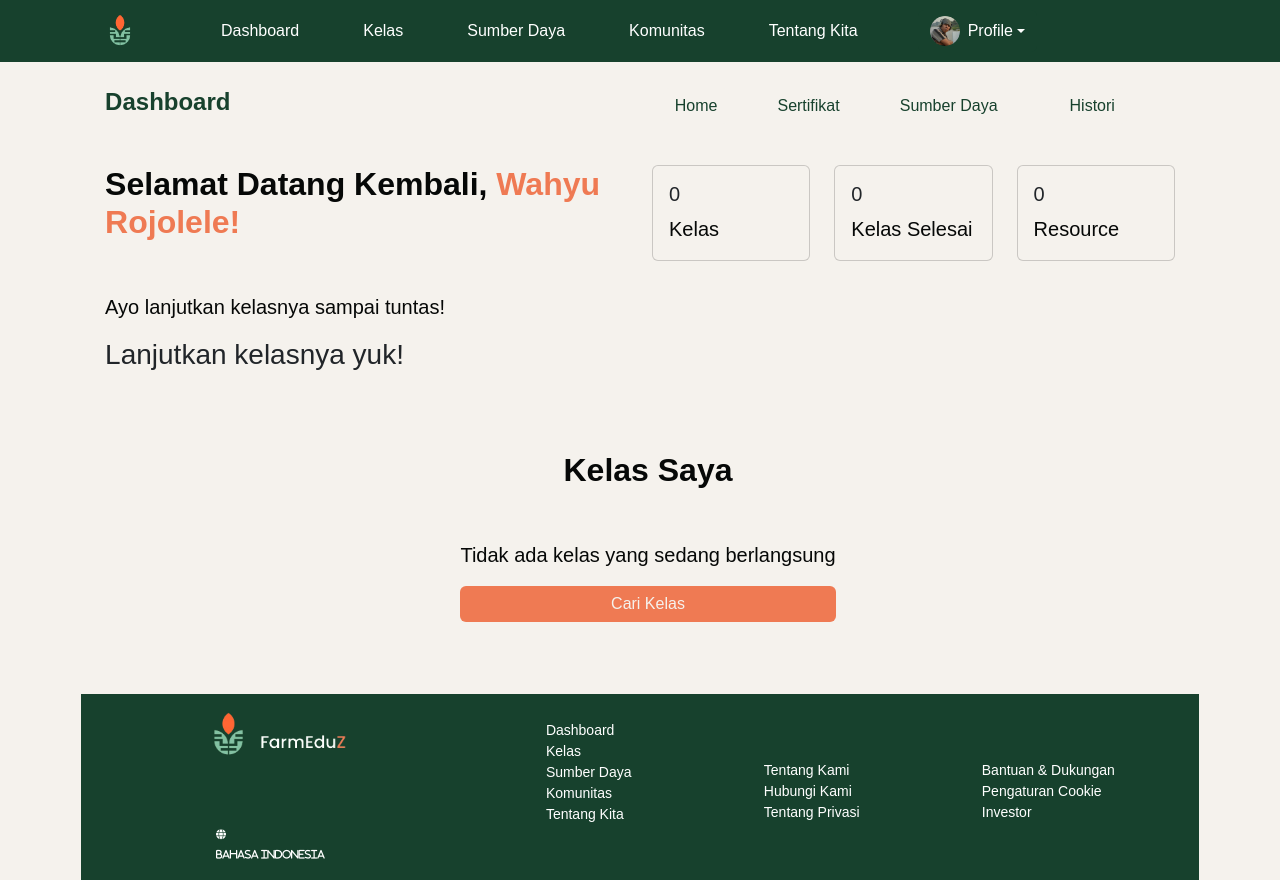
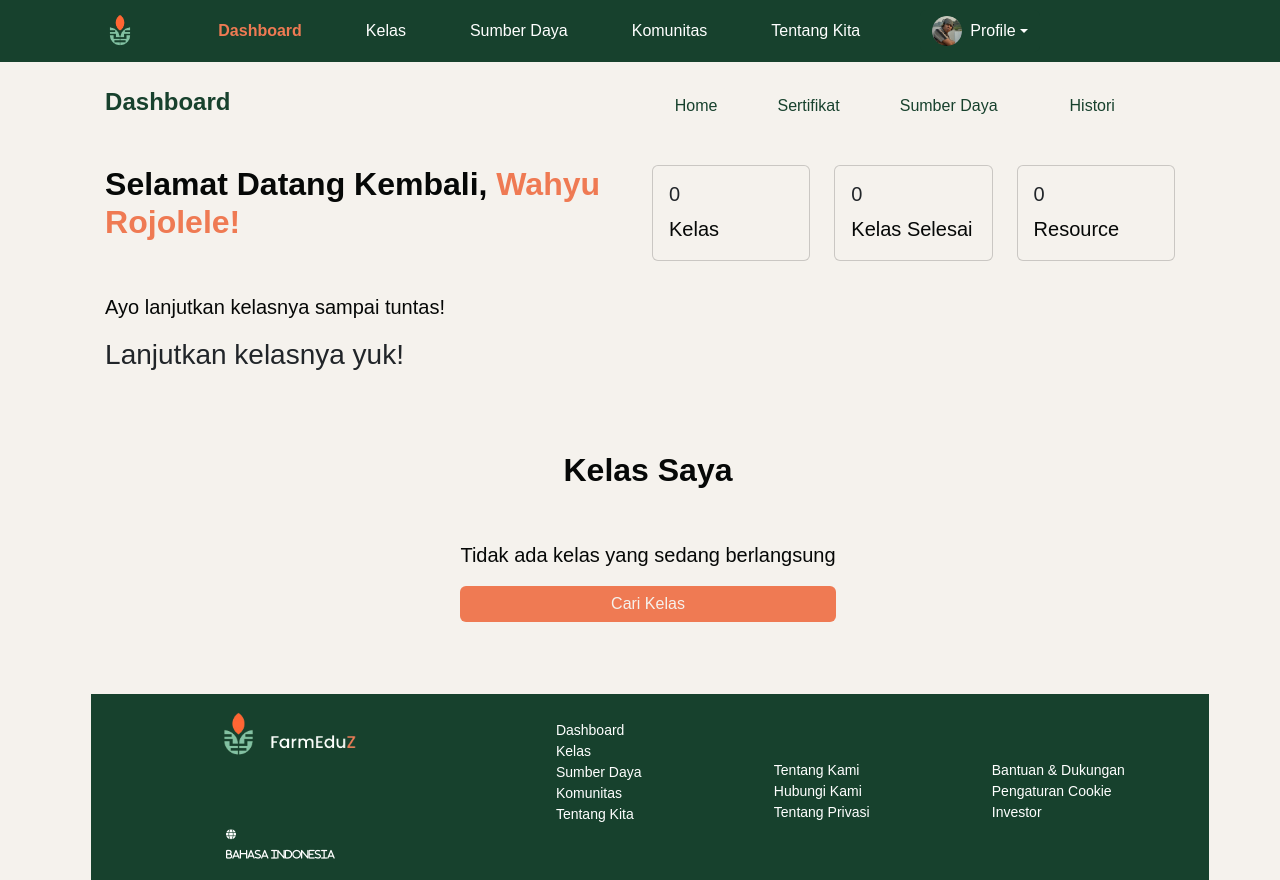
Before and after one commit to aihfdzah/GreeNext, a React (Vite) app: page /home in a window 1280 px wide. Built offline with nearby package versions, Linux system fonts and the light colour scheme; some icons are missing.

Commit message:
penambahan color active css dan navbar

```diff
--- a/src/App.css
+++ b/src/App.css
@@ -6,6 +6,7 @@
 	scroll-behavior: smooth;
 	list-style: none;
 }
+
 :root {
 	--main-color: #17412d;
 	--text-color: #060807;
@@ -15,10 +16,12 @@
 	--h2-font: 2.25rem;
 	--p-font: 0, 9rem;
 }
+
 *::selection {
 	background: var(--main-color);
 	color: #fff;
 }
+
 body {
 	position: relative;
 	display: flex;
@@ -29,6 +32,7 @@ body {
 	margin: 0;
 	padding: 0;
 }
+
 /* header {
     position: fixed;
     top: 0;
@@ -51,6 +55,12 @@ body {
 	justify-content: space-between;
 	align-items: center;
 }
+
+.nav-link.active-link {
+	color: #ef7a53 !important;
+	font-weight: bold;
+}
+
 .navbar .collapse {
 	/*navbar berjarak*/
 	color: white;
@@ -59,19 +69,23 @@ body {
 	margin-right: 30px;
 	text-decoration: none;
 }
+
 .navbar-nav {
 	display: flex;
 }
+
 .nav-link {
 	display: flex;
 	gap: 20px;
 	color: white;
 }
+
 .navbar a:hover {
 	/*tulisan berwarna*/
 	color: var(--text-color2) !important;
 	transition: 0.4s;
 }
+
 /*logo*/
 .logo {
 	position: fixed;
@@ -82,6 +96,7 @@ body {
 	max-width: 40%;
 	margin-bottom: 15px;
 }
+
 /* tombol masuk */
 .masuk {
 	position: fixed;
@@ -93,6 +108,7 @@ body {
 	align-items: flex-end;
 	padding: 30px 50px;
 }
+
 .masuk-btn {
 	background-color: transparent;
 	color: var(--text-color2) !important;
@@ -101,6 +117,7 @@ body {
 	border-radius: 5px;
 	text-decoration: none;
 }
+
 .masuk-btn:hover {
 	background: var(--text-color2) !important;
 	color: white;
@@ -119,12 +136,15 @@ body {
 	flex-direction: column;
 	min-height: 100vh;
 }
+
 #profile {
 	flex-direction: row;
 }
+
 #profilefoto {
 	flex-direction: row;
 }
+
 #profileinfo {
 	flex-direction: row;
 }
@@ -136,6 +156,7 @@ body {
 	margin-bottom: 20px;
 	padding: 0 5px;
 }
+
 .button-filter {
 	padding: 8px 12px;
 	margin-right: 40px;
@@ -145,11 +166,13 @@ body {
 	border: 1px solid #ef7a53;
 	cursor: pointer;
 }
+
 .button-filter:hover {
 	background-color: var(--text-color2);
 	color: white;
 	transition: 0.2s;
 }
+
 .search-bar {
 	align-items: center;
 	padding: 10px 20px;
@@ -158,16 +181,19 @@ body {
 	width: 100%;
 	margin-right: 20px;
 }
+
 .search-bar input[type="text"] {
 	flex: 1;
 	padding: 8px;
 	border: none;
 	outline: none;
 }
+
 .header i {
 	margin-right: 10px;
 	color: #ef7a53;
 }
+
 /*h1*/
 h2 {
 	color: #060807;
@@ -182,6 +208,7 @@ h2 {
 	width: 200px;
 	margin-right: 20px;
 }
+
 .filter select {
 	padding: 8px;
 	background: transparent;
@@ -189,10 +216,12 @@ h2 {
 	border-radius: 10px;
 	margin-bottom: 10px;
 }
+
 .filter select:hover {
 	background: var(--text-color2);
 	color: white;
 }
+
 option {
 	background: var(--background-color);
 	color: #060807;
@@ -204,6 +233,7 @@ option {
 	margin-left: 5%;
 	padding: 16px;
 }
+
 .course-item {
 	display: flex;
 	gap: 8px;
@@ -214,17 +244,20 @@ option {
 	flex-direction: column;
 	margin-top: 8px;
 }
+
 .action-section {
 	display: flex;
 	align-items: center;
 	justify-content: space-between;
 	margin-top: 16px;
 }
+
 .content {
 	display: flex;
 	flex-direction: column;
 	align-items: center;
 }
+
 .course-item img {
 	width: 100px;
 	height: 100px;
@@ -233,43 +266,52 @@ option {
 	margin-right: 15px;
 	margin-bottom: 8px;
 }
+
 .konten-course {
 	flex: 1;
 }
+
 .title-course {
 	font-size: 18px;
 	font-weight: bold;
 	margin: 0;
 	color: #060807;
 }
+
 .deskripsi-course {
 	font-size: 14px;
 	color: #060807;
 	margin: 10px 0 10px;
 	line-height: 1.5;
 }
+
 .deskripsi-course span {
 	color: #ef7a53 !important;
 }
+
 .deskripsi-course a {
 	text-decoration: none;
 	color: #ef7a53 !important;
 }
+
 .deskripsi-course a:hover {
 	color: #ff4000 !important;
 }
+
 .tag-course {
 	font-size: 13px;
 	color: #060807;
 	display: flex;
 	gap: 8px;
 }
+
 .tag-course span {
 	border: 1px solid #116448 !important;
 	padding: 4px 15px;
 	border-radius: 10px;
 	background: transparent;
 }
+
 .button-daftar {
 	padding: 8px 12px;
 	border: 1px solid #ef7a53 !important;
@@ -278,6 +320,7 @@ option {
 	border-radius: 10px;
 	cursor: pointer;
 }
+
 .button-daftar a:hover {
 	background-color: #ef7a53 !important;
 	color: white;
@@ -299,14 +342,17 @@ option {
 	padding: 25px 0;
 	margin-left: 15%;
 }
+
 .pagination .prev.disabled {
 	color: #ccc !important;
 	cursor: default;
 }
+
 .pagination .prev:hover:not(.disabled),
 .pagination .next:hover {
 	color: #116448 !important;
 }
+
 .pagination a,
 .pagination span {
 	text-decoration: none;
@@ -316,18 +362,22 @@ option {
 	border-radius: 5px;
 	transition: background-color 0.3s;
 }
+
 .pagination .page {
 	border: 1px solid #116448 !important;
 	color: #060807;
 }
+
 .pagination .page:hover {
 	background-color: #ef7a53 !important;
 	color: white;
 }
+
 .pagination .dots {
 	color: #060807;
 	padding: 5px;
 }
+
 .pagination .prev,
 .pagination .next {
 	font-weight: bold;
@@ -557,6 +607,7 @@ h1 {
 	font-weight: 700;
 	color: #060807;
 }
+
 p {
 	font-size: 20px;
 	color: var(--text-color);
@@ -754,7 +805,7 @@ h1 {
 	right: 0;
 	width: 100%;
 	flex-direction: column;
-	margin:  0px;
+	margin: 0px 10px;
 }
 
 .footer-content {
@@ -776,7 +827,8 @@ h1 {
 }
 
 .logo-footer {
-	width: 150px; /* Ukuran logo */
+	width: 150px;
+	/* Ukuran logo */
 	margin-bottom: 10px;
 }
 
@@ -813,11 +865,13 @@ h1 {
 	margin: 10px;
 	flex: 1;
 }
+
 .footer-item {
 	display: block;
 	align-items: center;
 	gap: 10px;
 }
+
 .footer-link {
 	list-style-type: none;
 	padding-top: 13px;
@@ -827,8 +881,10 @@ h1 {
 	padding: 0;
 	margin: 0;
 }
+
 .footer-link:hover {
-	color: var(--text-color2) !important; /* Warna oranye saat hover */
+	color: var(--text-color2) !important;
+	/* Warna oranye saat hover */
 }
 
 .footer .down {
--- a/src/components/NavbarWeb.jsx
+++ b/src/components/NavbarWeb.jsx
@@ -1,5 +1,6 @@
 import Profile from "../assets/profile.png";
 import { useState } from "react";
+import { useLocation } from "react-router-dom";
 import {
   Dropdown,
   DropdownToggle,
@@ -9,8 +10,13 @@ import {
 
 const NavbarWeb = () => {
   const [dropdownOpen, setDropdownOpen] = useState(false);
+  const toggleDropdown = () => setDropdownOpen(!dropdownOpen);
 
-	const toggleDropdown = () => setDropdownOpen(!dropdownOpen);
+  const location = useLocation();
+
+  // Helper function to determine active link style
+  const getLinkClass = (path) =>
+    location.pathname === path ? "active-link" : "";
 
   return (
     <nav className="navbar navbar-expand-lg navbar-dark bg-dark fixed-top">
@@ -21,31 +27,41 @@ const NavbarWeb = () => {
         id="navbarNav">
         <ul className="navbar-nav">
           <li className="nav-item me-5">
-						<a className="nav-link" href="/home">
+            <a
+              className={`nav-link ${getLinkClass("/home")}`}
+              href="/home">
               Dashboard
             </a>
           </li>
 
           <li className="nav-item me-5">
-						<a className="nav-link" href="/kelas">
+            <a
+              className={`nav-link ${getLinkClass("/kelas")}`}
+              href="/kelas">
               Kelas
             </a>
           </li>
 
           <li className="nav-item me-5">
-						<a className="nav-link" href="">
+            <a
+              className={`nav-link ${getLinkClass("/sumberdaya")}`}
+              href="/sumberdaya">
               Sumber Daya
             </a>
           </li>
 
           <li className="nav-item me-5">
-						<a className="nav-link" href="">
+            <a
+              className={`nav-link ${getLinkClass("/komunitas")}`}
+              href="/komunitas">
               Komunitas
             </a>
           </li>
 
           <li className="nav-item me-5">
-						<a className="nav-link" href="">
+            <a
+              className={`nav-link ${getLinkClass("/tentangkita")}`}
+              href="/tentangkita">
               Tentang Kita
             </a>
           </li>
```
Also changed, not shown: src/Styles/Footer.css (added, +16 -0 lines). Lines whose indentation alone changed are shown as unchanged.
